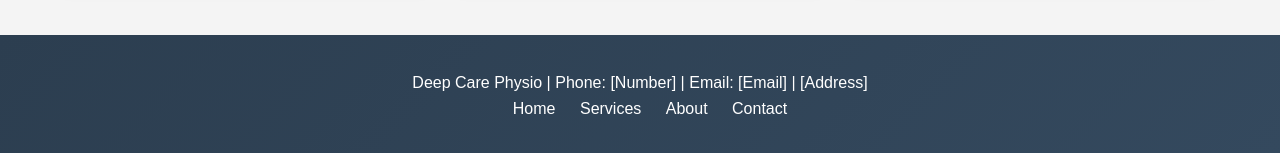
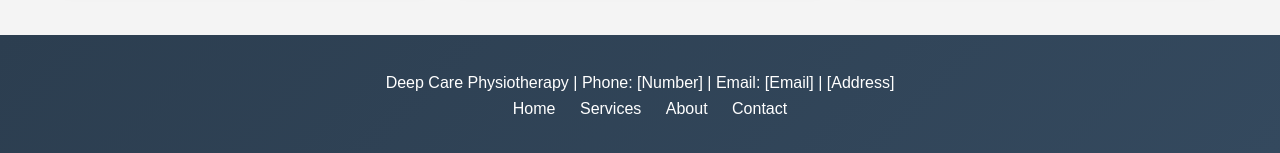
Before and after one commit to sdeepankar/physiotherapy-website, a plain HTML site: page index.html in a window 1280 px wide. Shown: the part 1076-1229 px from the top of the page. Drawn offline with Linux system fonts and the light colour scheme.

Commit message:
Initial commit: Physiotherapy website

```diff
--- a/index.html
+++ b/index.html
@@ -73,7 +73,7 @@
     <!-- Footer -->
     <footer>
         <div class="container">
-            <p>Deep Care Physio | Phone: [Number] | Email: [Email] | [Address]</p>
+            <p>Deep Care Physiotherapy | Phone: [Number] | Email: [Email] | [Address]</p>
             <nav>
                 <ul>
                     <li><a href="index.html">Home</a></li>
```
